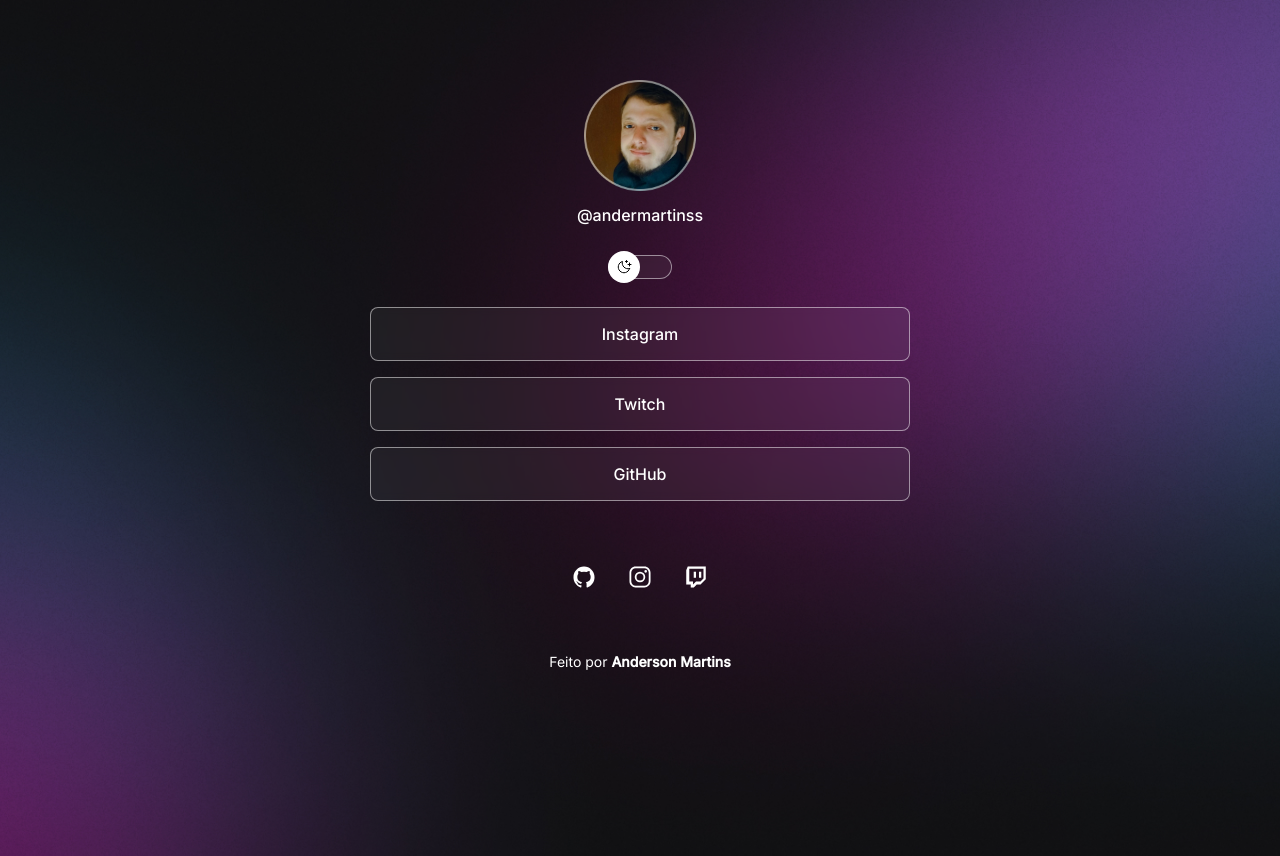
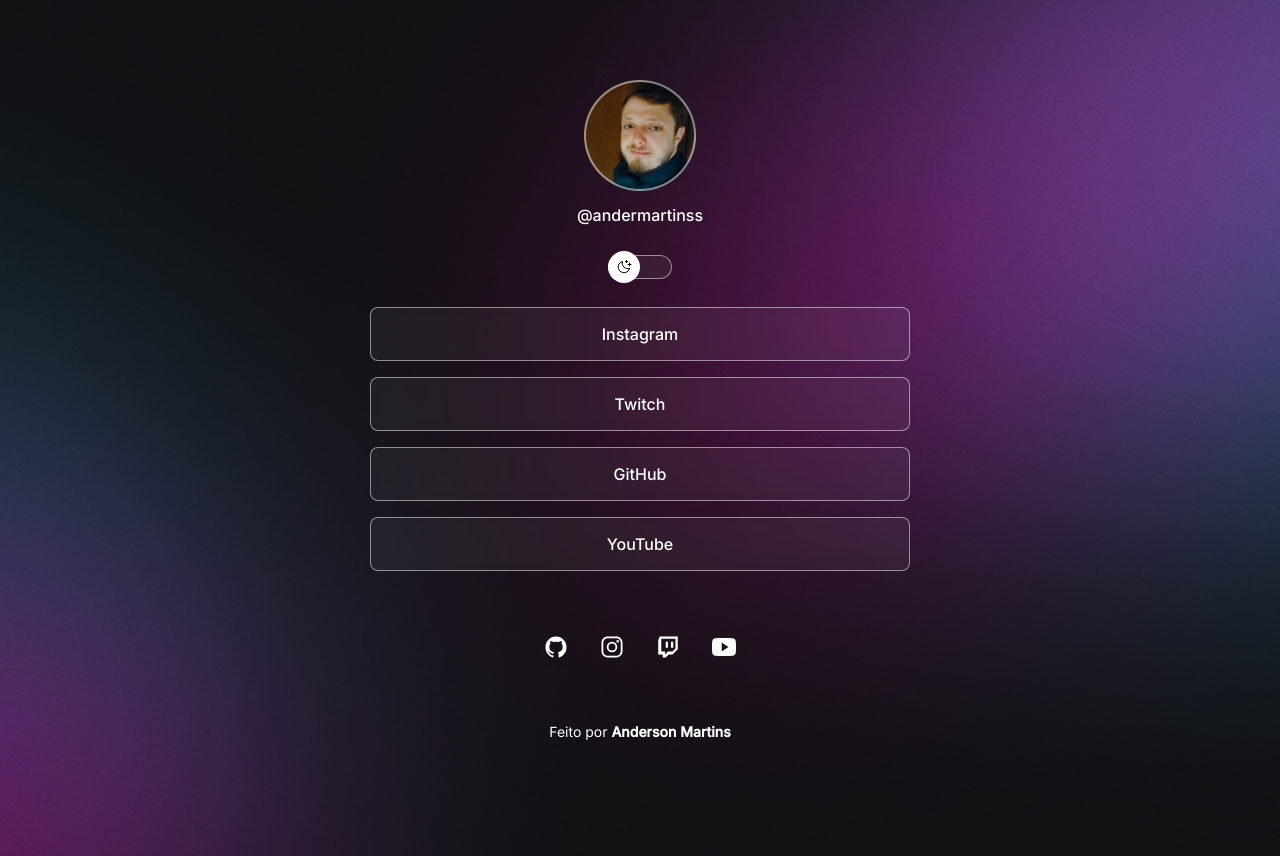
Before and after one commit to AnderMartins/Meus-Links, a plain HTML site: page index.html in a window 1280 px wide. Drawn offline with nearby package versions, Linux system fonts and the light colour scheme.

Commit message:
add new link

```diff
--- a/index.html
+++ b/index.html
@@ -38,6 +38,10 @@
         <li>
           <a href="https://github.com/andermartins" target="_blank">GitHub</a>
         </li>
+
+        <li>
+          <a href="https://youtube.com/@TheMartins619" target="_blank">YouTube</a>
+        </li>
       </ul>
       <div id="social-links">
         <a href="https://github.com/andermartins" target="_blank">
@@ -52,6 +56,10 @@
           <ion-icon name="logo-twitch"></ion-icon>
         </a>
 
+        <a href="https://youtube.com/@TheMartins619" target="_blank">
+          <ion-icon name="logo-youtube"></ion-icon>
+        </a>
+
       </div>
       <footer>Feito por <b>Anderson Martins</b></footer>
     </div>
```
